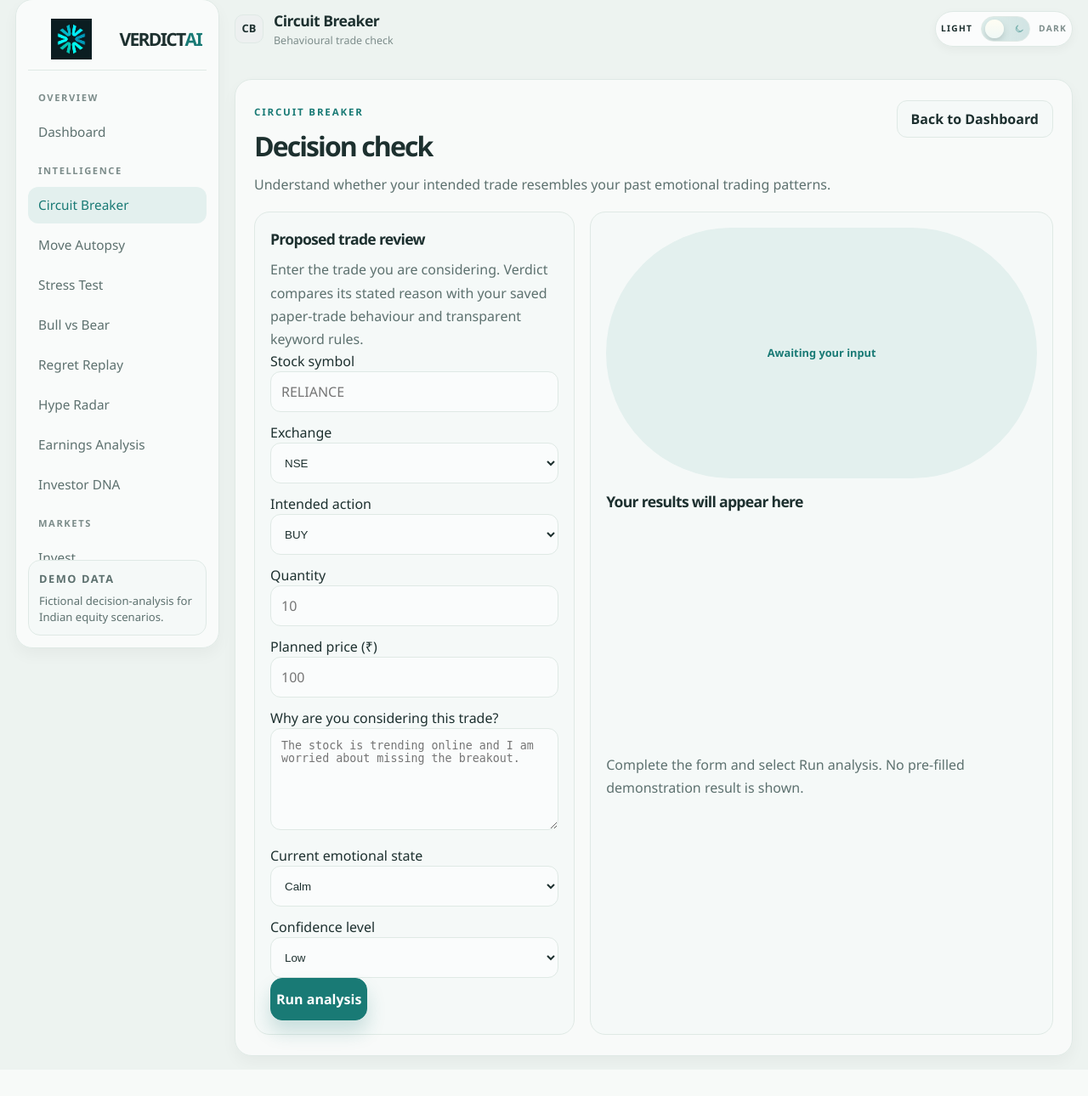
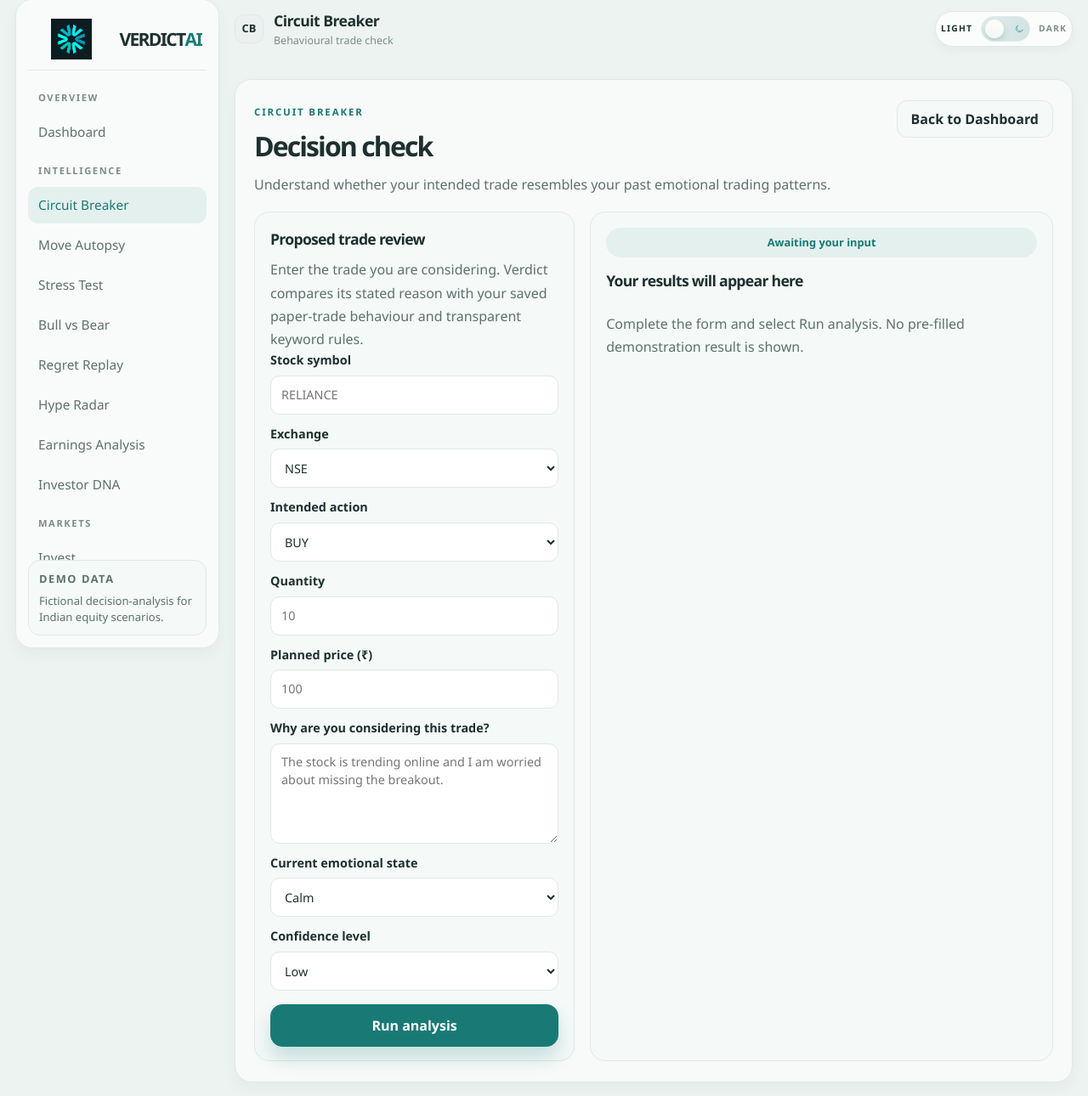
Before and after one commit to sanath-kutsa/Verdict-AI, a Flask app: page /circuit_breaker.html in a window 1280 px wide. Shown: the part 19-1309 px from the top of the page at 85% size. Before the commit the page ends 1275 px from the top, so only its background shows below. Run offline with Flask 3, Linux system fonts and the light colour scheme.

Commit message:
Style complete feature input and output panels

```diff
--- a/static/css/style.css
+++ b/static/css/style.css
@@ -813,6 +813,73 @@ body[data-theme="dark"] .brand-dark {
   padding-top: 12px;
 }
 
+.feature-form {
+  display: grid;
+  gap: 16px;
+}
+
+.feature-input {
+  display: grid;
+  gap: 7px;
+  color: var(--text);
+  font-size: 0.9rem;
+  font-weight: 650;
+}
+
+.feature-input input,
+.feature-input select,
+.feature-input textarea {
+  width: 100%;
+  min-height: 46px;
+  border: 1px solid var(--line);
+  border-radius: 11px;
+  background: var(--panel);
+  color: var(--text);
+  padding: 10px 12px;
+  font: inherit;
+  font-weight: 450;
+}
+
+.feature-input textarea {
+  min-height: 118px;
+  resize: vertical;
+  line-height: 1.5;
+}
+
+.feature-input input:focus,
+.feature-input select:focus,
+.feature-input textarea:focus {
+  outline: 2px solid var(--teal);
+  outline-offset: 2px;
+}
+
+#verdict-feature-output {
+  align-content: start;
+  overflow-wrap: anywhere;
+}
+
+#verdict-feature-output pre {
+  max-height: 360px;
+  overflow: auto;
+  padding: 12px;
+  border: 1px solid var(--line);
+  border-radius: 10px;
+  background: var(--panel);
+  color: var(--text);
+  font-size: 0.78rem;
+}
+
+#verdict-feature-output details {
+  border-top: 1px solid var(--line);
+  padding-top: 10px;
+}
+
+#verdict-feature-output summary {
+  cursor: pointer;
+  color: var(--text);
+  font-weight: 650;
+}
+
 .result-stack {
   display: grid;
   gap: 14px;
```
